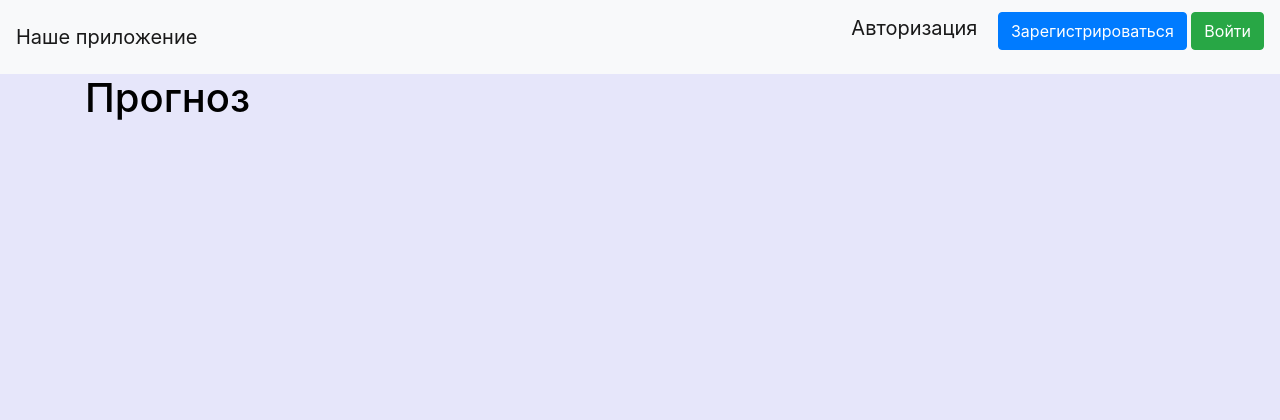
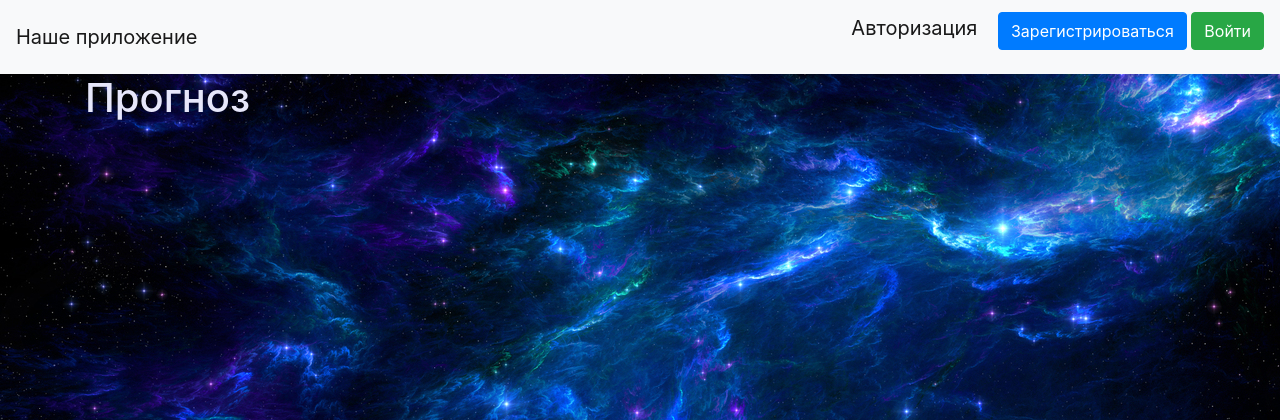
Before and after one commit to iuperf/projecttt, a Flask app: template templates/show.html in a window 1280 px wide. Shown: the top 420 px of the page. Run offline with Flask 2, Linux system fonts and the light colour scheme; the template is opened without the code that fills it: most values are stand-ins (such as "Sample title", 1, 10 or a date in 2020); some libraries are stand-ins or nearby versions.

Commit message:
Update show.html

```diff
--- a/templates/show.html
+++ b/templates/show.html
@@ -10,8 +10,8 @@
   <meta charset="utf-8">
   <style>
    body {
-    background: #E6E6FA ; /* Цвет фона и путь к файлу */
-    color: #000000; /* Цвет текста */
+    background: url(static/img/345.jpg) repeat-y;; /* Цвет фона и путь к файлу */
+    color: #E6E6FA; /* Цвет текста */
    }
   </style>
  </head>
```
